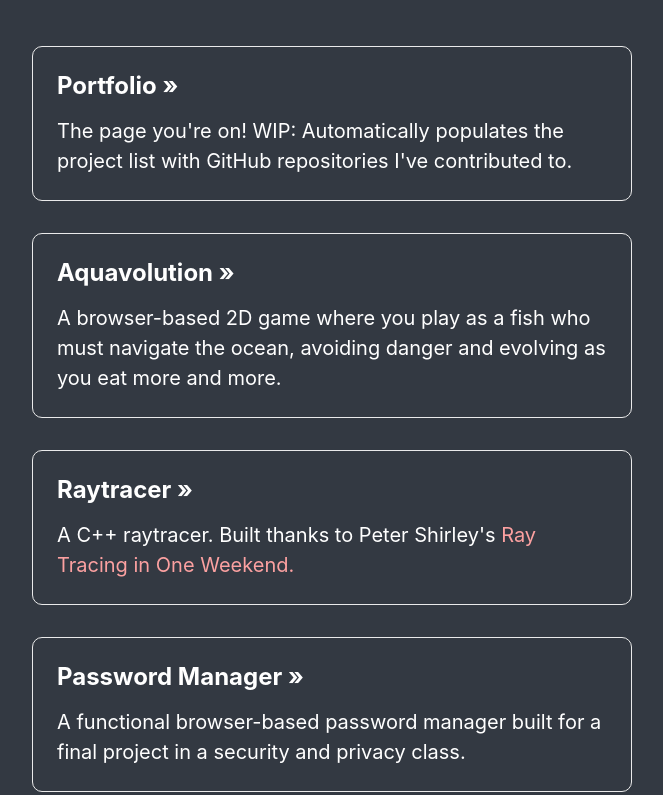
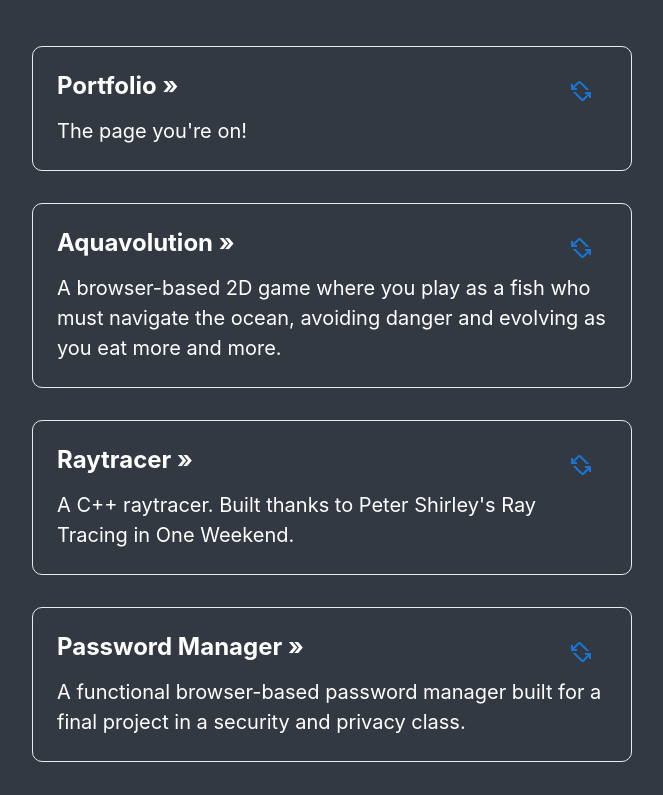
Before and after one commit to Anidion/portfolio, a Next.js app: page / in a window 1280 px wide. Shown: the part 345-1140 px from the top of the page, without its empty margins (308-971 px from the left). Built offline with nearby package versions, Linux system fonts and the light colour scheme.

Commit message:
Implemented Flip Cards
Refactored cards and added a button which swaps their description

```diff
--- a/pages/index.js
+++ b/pages/index.js
@@ -1,9 +1,48 @@
+import React from "react";
 import Head from "next/head";
 import Image from "next/image";
 import styles from "../styles/Home.module.css";
 import Tooltip from "@mui/material/Tooltip";
+import Grid from "@mui/material/Grid";
 import IconButton from "@mui/material/IconButton";
 import ArticleRoundedIcon from "@mui/icons-material/ArticleRounded";
+import ScreenRotationAltIcon from "@mui/icons-material/ScreenRotationAlt";
+
+class Card extends React.Component {
+	constructor(props) {
+		super(props);
+		this.state = {
+			flipped: false,
+		};
+	}
+
+	render() {
+		return (
+			<div className={styles.card}>
+				<Grid container>
+					<Grid item xs={11}>
+						<a href={this.props.link}>
+							<h2>{this.props.title} &raquo;</h2>
+						</a>
+					</Grid>
+					<Grid item xs={1}>
+						<IconButton
+							onClick={() =>
+								this.setState({ flipped: this.state.flipped ? false : true })
+							}
+						>
+							<ScreenRotationAltIcon color="primary" />
+						</IconButton>
+					</Grid>
+				</Grid>
+
+				<p>
+					{this.state.flipped ? this.props.flipdesc : this.props.description}
+				</p>
+			</div>
+		);
+	}
+}
 
 export default function Home() {
 	return (
@@ -25,47 +64,32 @@ export default function Home() {
 				<h1 className={styles.title}>Projects</h1>
 
 				<div className={styles.grid}>
-					<div className={styles.card}>
-						<a href="https://github.com/anidion/portfolio">
-							<h2>Portfolio &raquo;</h2>
-						</a>
-						<p>
-							The page you&apos;re on! WIP: Automatically populates the project
-							list with GitHub repositories I&apos;ve contributed to.
-						</p>
-					</div>
+					<Card
+						title="Portfolio"
+						link="https://github.com/anidion/portfolio"
+						description="The page you're on!"
+						flipdesc="Flipside"
+					/>
 
-					<div className={styles.card}>
-						<a href="https://github.com/tech-start-ucalgary/aquavolution">
-							<h2>Aquavolution &raquo;</h2>
-						</a>
-						<p>
-							A browser-based 2D game where you play as a fish who must navigate
-							the ocean, avoiding danger and evolving as you eat more and more.
-						</p>
-					</div>
+					<Card
+						title="Aquavolution"
+						link="https://github.com/tech-start-ucalgary/aquavolution"
+						description="A browser-based 2D game where you play as a fish who must navigate
+						the ocean, avoiding danger and evolving as you eat more and more."
+					/>
 
-					<div className={styles.card}>
-						<a href="https://github.com/anidion/raytracer">
-							<h2>Raytracer &raquo;</h2>
-						</a>
-						<p>
-							A C++ raytracer. Built thanks to Peter Shirley&apos;s{" "}
-							<a href="https://raytracing.github.io/books/RayTracingInOneWeekend.html">
-								Ray Tracing in One Weekend.
-							</a>
-						</p>
-					</div>
+					<Card
+						title="Raytracer"
+						link="https://github.com/anidion/raytracer"
+						description="A C++ raytracer. Built thanks to Peter Shirley's Ray Tracing in One Weekend."
+					/>
 
-					<div className={styles.card}>
-						<a href="https://github.com/anidion/password-manager">
-							<h2>Password Manager &raquo;</h2>
-						</a>
-						<p>
-							A functional browser-based password manager built for a final
-							project in a security and privacy class.
-						</p>
-					</div>
+					<Card
+						title="Password Manager"
+						link="https://github.com/anidion/password-manager"
+						description="A functional browser-based password manager built for a final
+						project in a security and privacy class."
+					/>
 				</div>
 
 				<h1 className={styles.title}>Experience</h1>
--- a/styles/Home.module.css
+++ b/styles/Home.module.css
@@ -81,13 +81,13 @@
 	text-decoration: none;
 	border: 1px solid #eaeaea;
 	border-radius: 10px;
-	transition: color 0.15s ease, border-color 0.15s ease;
-	max-width: 600px;
+	width: 600px;
 }
 
 .card h2:hover,
 .card h2:focus,
 .card h2:active {
+	transition: color 0.15s ease, border-color 0.15s ease;
 	color: rgb(252, 161, 161);
 }
 
```
